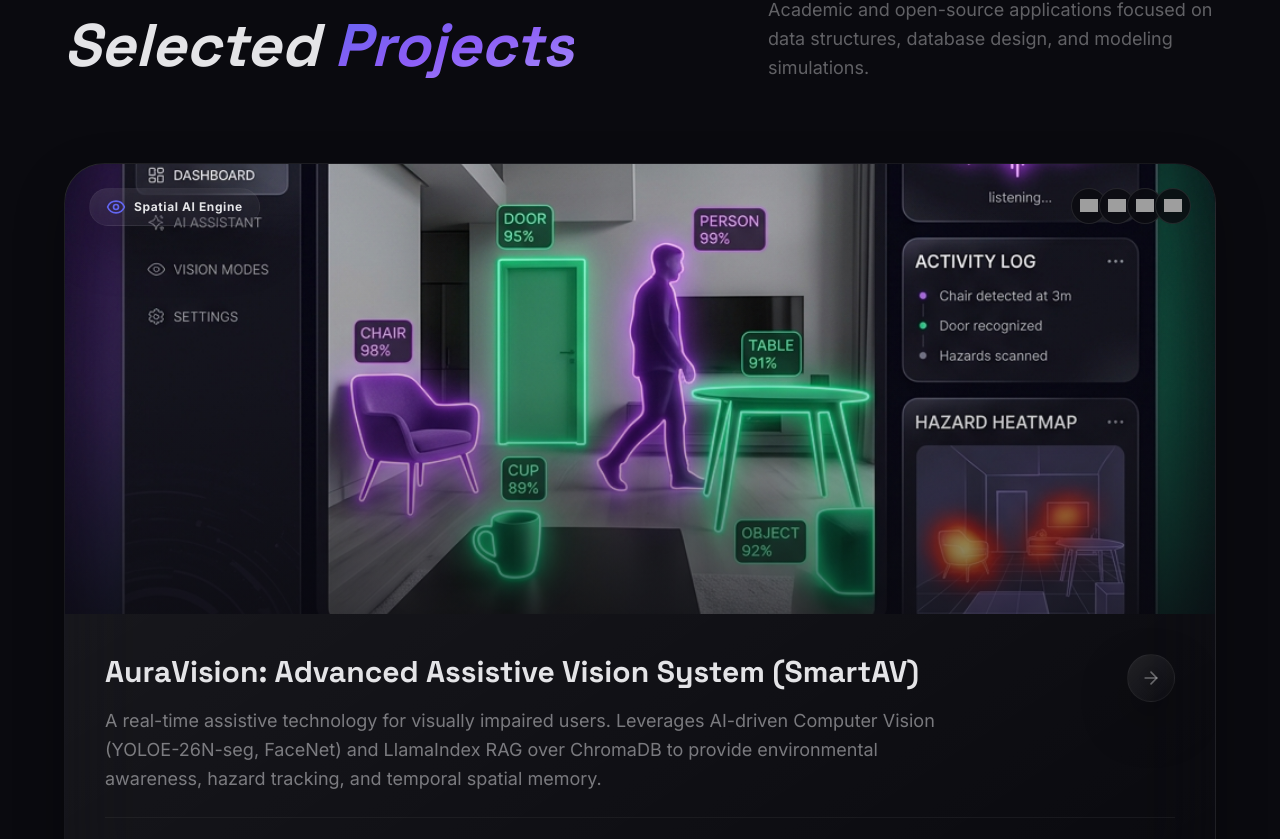
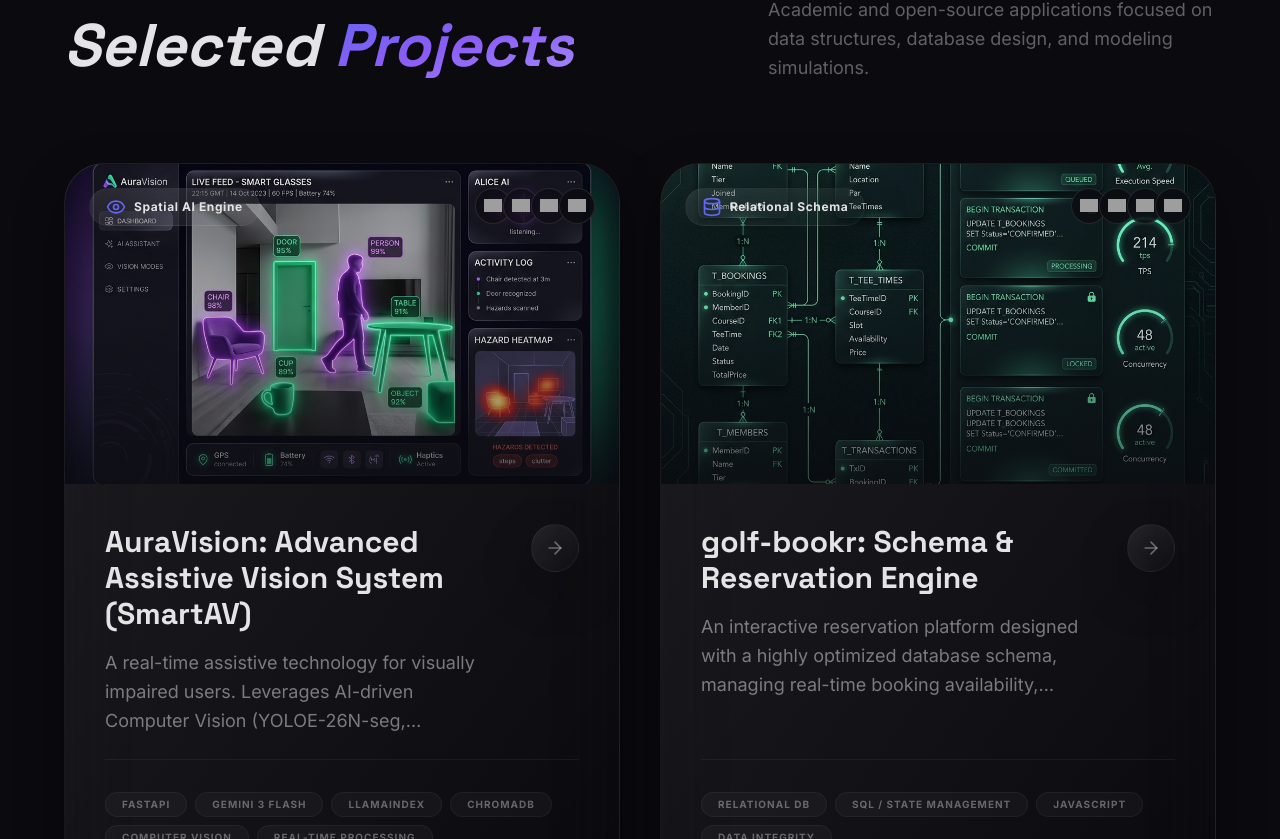
Before and after one commit to jomwan/Portfolio, a Next.js app: page / in a window 1280 px wide. Shown: the part 2161-3000 px from the top of the page. Built offline with nearby package versions, Linux system fonts and the light colour scheme; grey boxes are pictures that could not be loaded.

Commit message:
style: adjust featured project cards layout to render side-by-side in dual columns and optimize image heights

```diff
--- a/src/components/Projects.tsx
+++ b/src/components/Projects.tsx
@@ -245,7 +245,7 @@
                   scale: { duration: 0.4 },
                   layout: { type: "spring", stiffness: 220, damping: 28 }
                 }}
-                className={project.featured ? "md:col-span-2" : ""}
+                className=""
               >
                 <Link
                   href={`/projects/${project.id}`}
@@ -253,7 +253,7 @@
                 >
                   <div className="group relative flex flex-col glass rounded-[2.5rem] overflow-hidden border border-white/5 hover:border-primary/20 transition-all duration-500 hover:-translate-y-2 cursor-pointer h-full">
                     {/* Image Section */}
-                    <div className={`relative overflow-hidden ${project.featured ? "h-80 md:h-[450px]" : "h-64"}`}>
+                    <div className="relative overflow-hidden h-64 md:h-80">
                       <Image
                         src={project.image}
                         alt={project.title}
```
